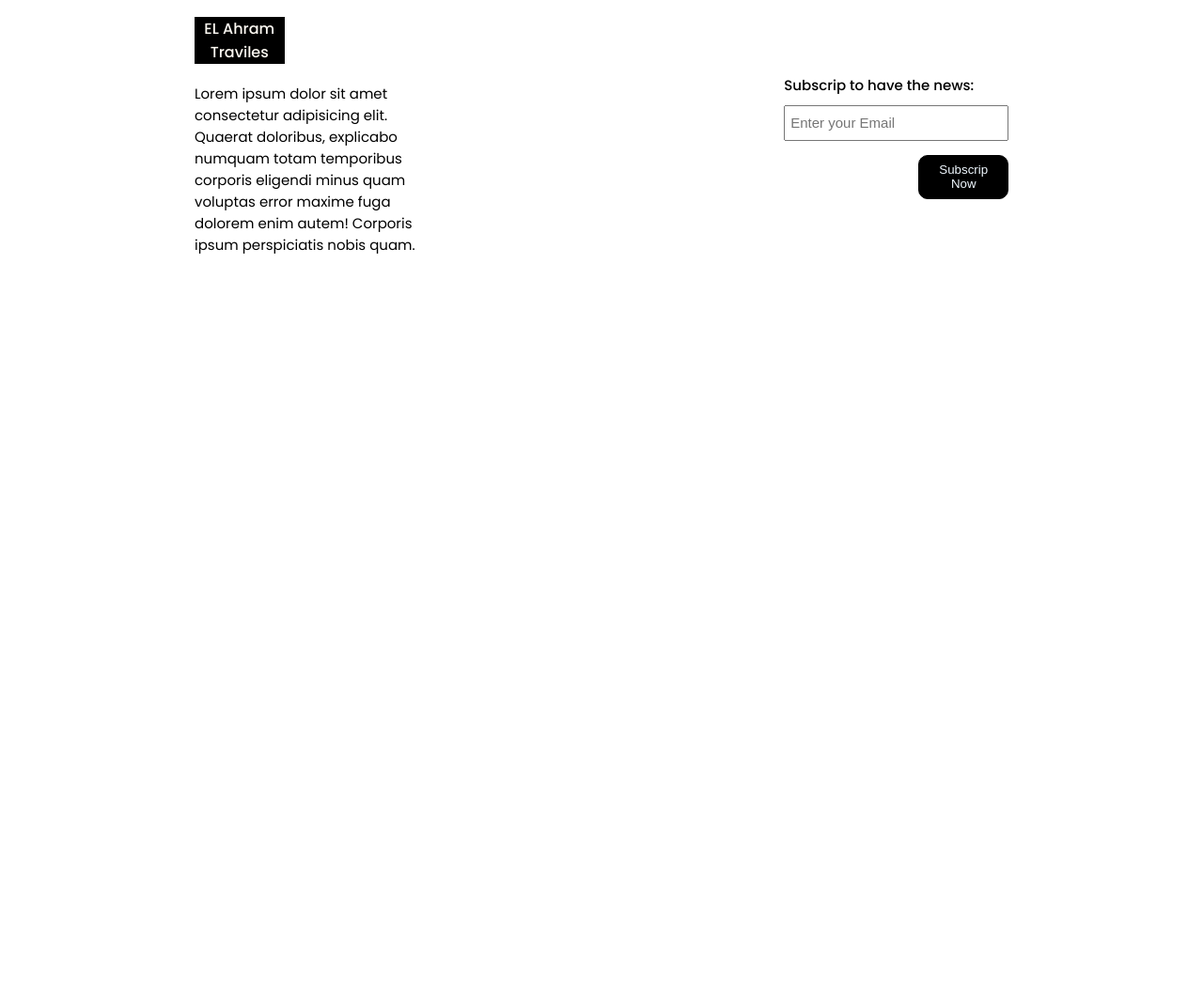
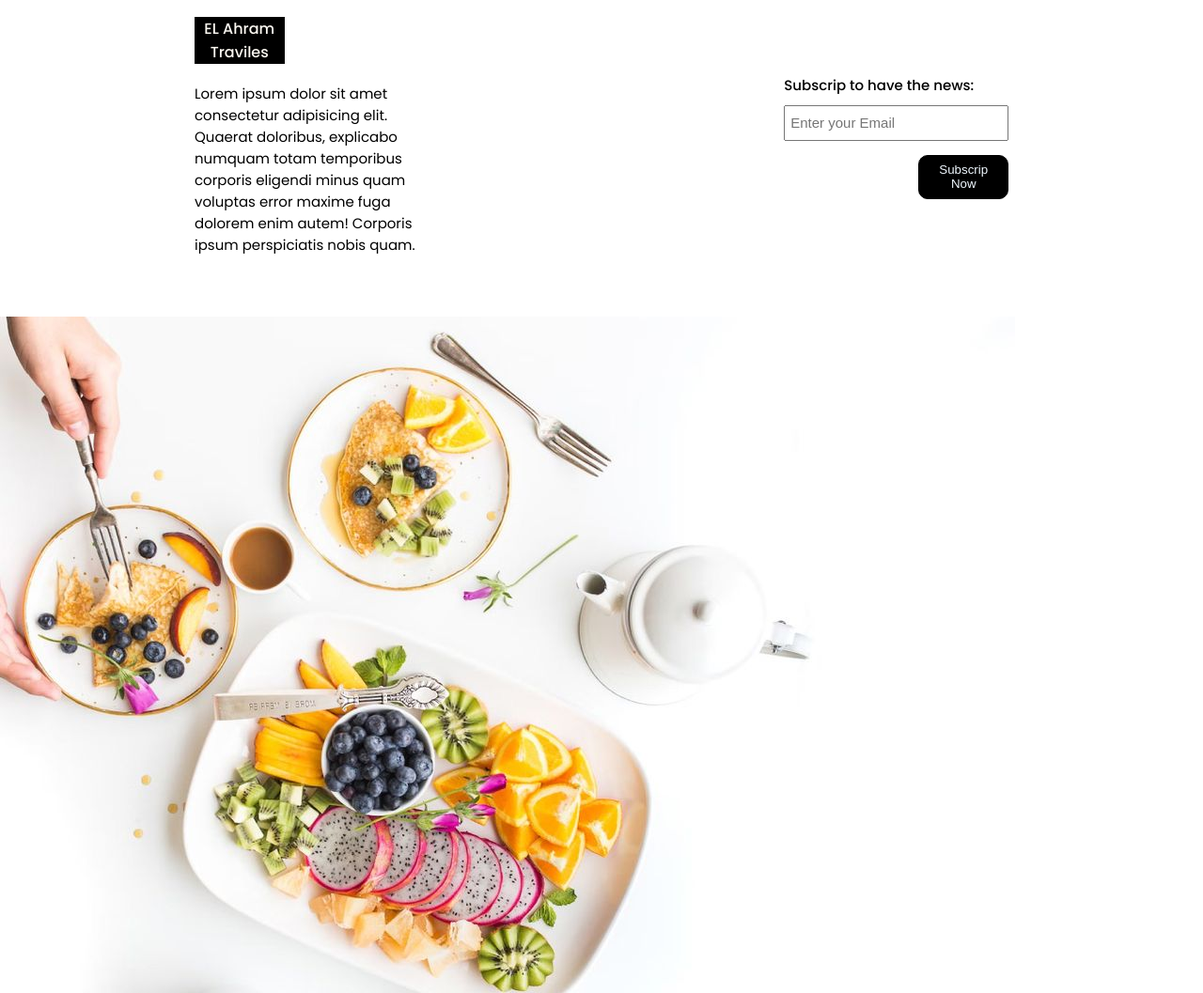
Before and after one commit to ibrahimsaber1/EL-Ahram-Traviles, a plain HTML site: page index.html in a window 1280 px wide. Shown: the part 2209-3266 px from the top of the page at 94% size. Before the commit the page ends 2546 px from the top, so only its background shows below. Drawn offline with Linux system fonts and the light colour scheme.

Commit message:
add food esction

```diff
--- a/index.html
+++ b/index.html
@@ -177,5 +177,8 @@
 
     </section>
 
+    <!-- bannaer for food -->
+    <section class="food"></section>
+
 </body>
 </html>
--- a/style.css
+++ b/style.css
@@ -340,3 +340,14 @@ font-weight: 500 ;
     color: black;
 
 }
+
+/* food section css */
+
+.food{
+    width: 100%;
+    height: 90vh;
+    background-color: rgb(255, 255, 255);
+    background-image: url(./images/restaurant.jpg);
+    background-repeat: no-repeat;
+
+}
```
